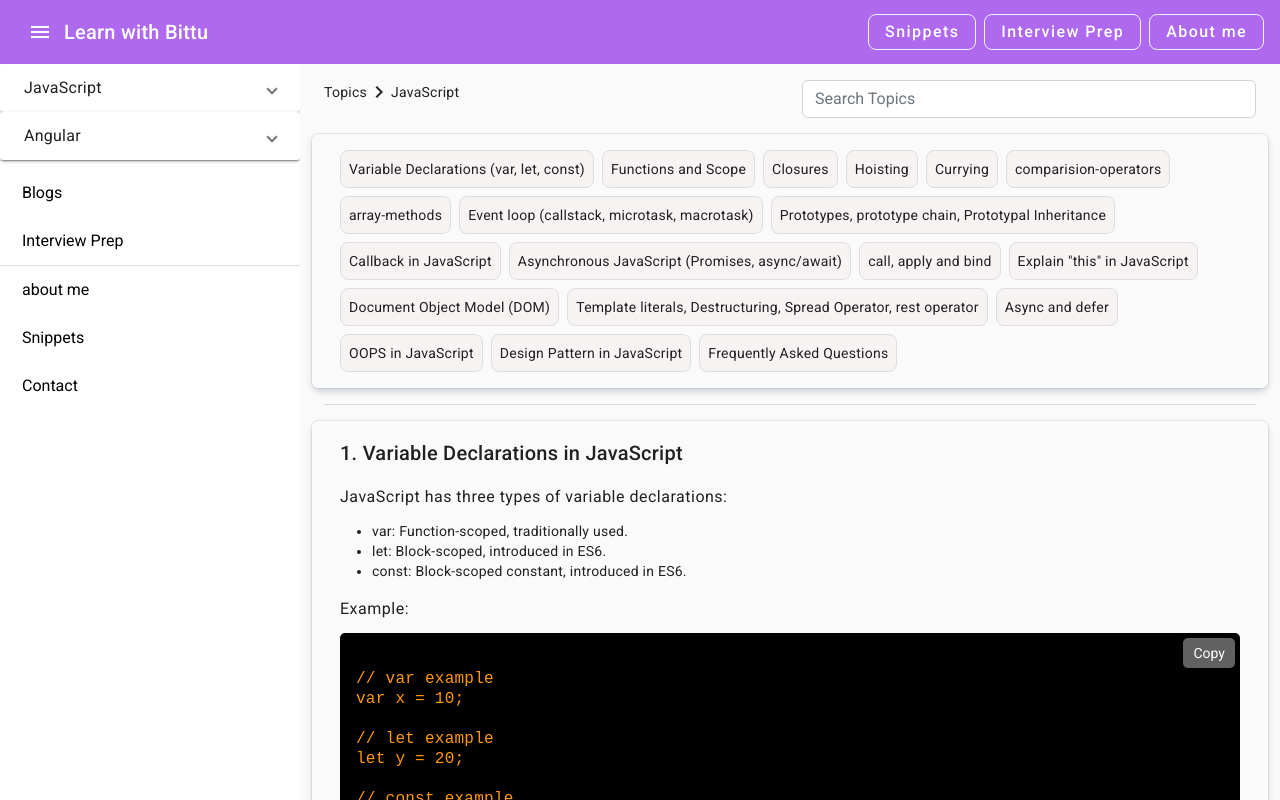
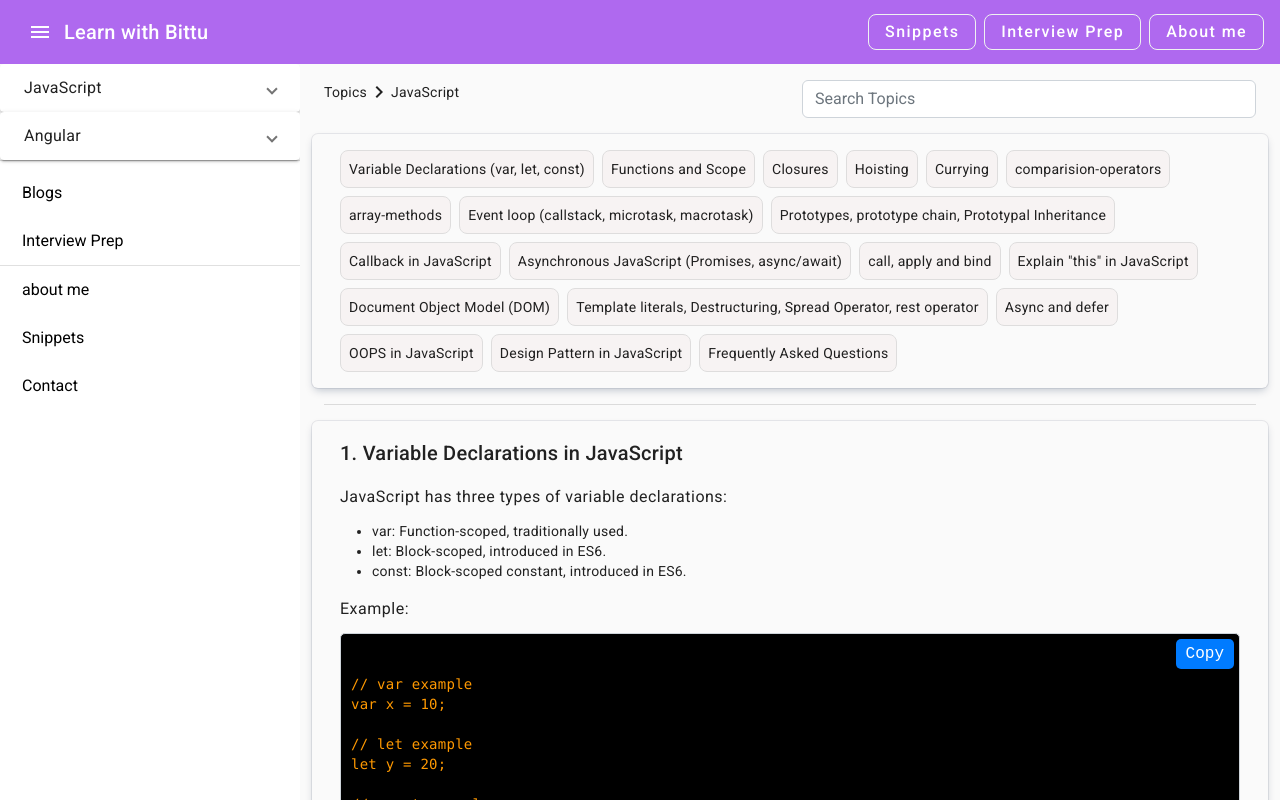
Before and after one commit to bittu1040/Learn-with-Bittu, an Angular app: page /javascript-articles in a window 1280 px wide. Built offline with nearby package versions, Linux system fonts and the light colour scheme.

Commit message:
updated code snippet component

```diff
--- a/src/app/reuse-components/code-snippet/code-snippet.component.css
+++ b/src/app/reuse-components/code-snippet/code-snippet.component.css
@@ -1,32 +1,37 @@
-.code-snippet-container {
-    position: relative;
+
+  .code-snippet-container {
+    display: flex;
+    flex-direction: column;
+    border: 1px solid #ced4da;
+    border-radius: 5px;
+    overflow: hidden;
+    font-family: 'Courier New', Courier, monospace;
+    font-size: 1rem;
+    background-color: #000000;
+    color: #ff9900;
   }
 
+  .code-header {
+    display: flex;
+    justify-content: flex-end;
+  }
 
-  .code-snippet {
-    background-color: #000000;
-    color: #ff9900;;
-    border-radius: 5px;
-    padding:16px ;
-    font-family: 'Courier New', Courier, monospace;
-    overflow-x: auto; /* Enable horizontal scroll for long lines */
-    font-size: 1rem;
-    white-space: pre-wrap;
-
+  .code-body {
+    flex: 1;
+    overflow-x: auto;
   }
 
   .copy-button {
-    position: absolute;
-    top: 5px;
-    right: 5px;
     padding: 5px 10px;
+    background-color: #007bff;
+    color: #fff;
     border: none;
-    color: #fff;
     border-radius: 5px;
     cursor: pointer;
-    background-color: #616161;;
+    margin: 5px;
   }
 
-  .copy-button:hover {
-    background-color: #0056b3;
+  .code-snippet {
+    margin: 0;
+    padding: 0 10px 10px 10px;
   }
--- a/src/app/reuse-components/code-snippet/code-snippet.component.html
+++ b/src/app/reuse-components/code-snippet/code-snippet.component.html
@@ -1,6 +1,10 @@
 <div class="code-snippet-container">
+  <div class="code-header">
     <button *ngIf="copyButton" (click)="copyToClipboard(codeSnippet)" class="copy-button">Copy</button>
+  </div>
+  <div class="code-body">
     <pre class="code-snippet">{{ codeSnippet }}</pre>
+  </div>
 </div>
 
 
```
Also changed, not shown: src/app/shared/code-snippets.ts (+8 -8 lines).
